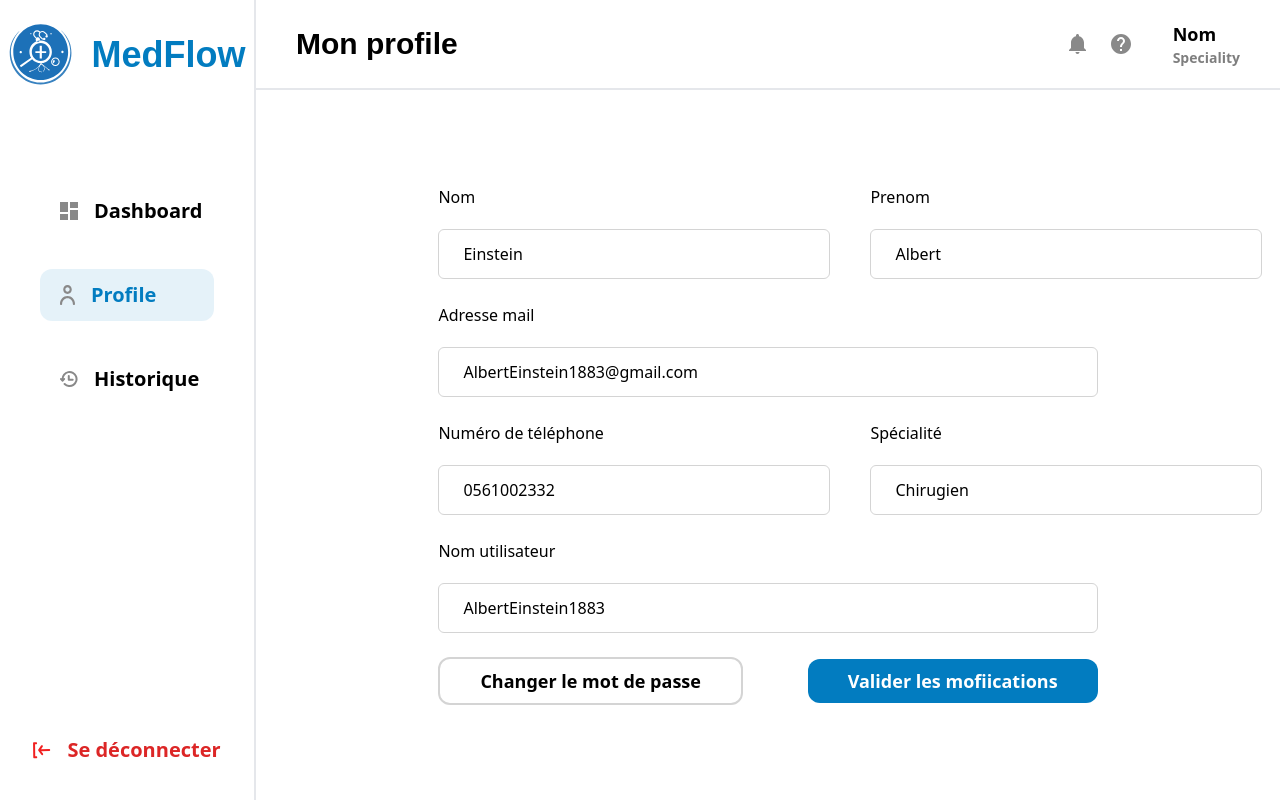
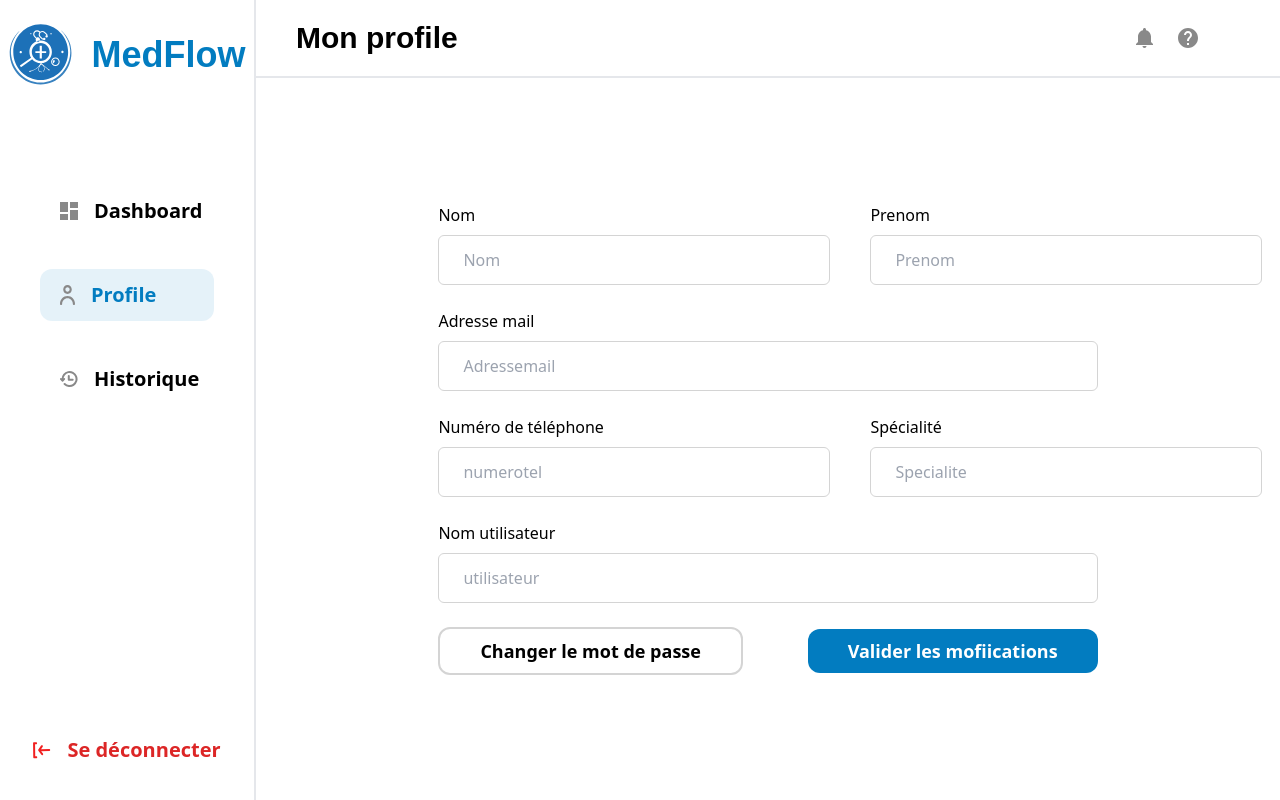
Before and after one commit to TCX-T2/Frontend, a React (Vite) app: page /profile in a window 1280 px wide. Built offline with nearby package versions, Linux system fonts and the light colour scheme; no server answers; sample sign-in values are in the browser's storage; a web font is replaced by a local one.

Commit message:
added informations of the user to the localstorage to be accessible easily

```diff
--- a/src/components/Calendar.jsx
+++ /dev/null
@@ -1,11 +0,0 @@
-import React from "react";
-
-const Calendar = () => {
-    return (
-        <div>
-        <h1>Calendar</h1>
-        </div>
-    );
-    }
-
-export default Calendar;
--- a/src/components/Historique.jsx
+++ b/src/components/Historique.jsx
@@ -1,13 +1,12 @@
 import React from "react";
-import NavbarUser from "../components/Home/NavbarUser";
-import axios from "../config/axiosConfig.js";
+import axiosInstance from "../config/axiosConfig.js";
 
 const Historique = () => {
   const token = localStorage.getItem("token");
   const [historique, setHistorique] = React.useState([]);
 
   const loadHistorique = () => {
-    axios
+    axiosInstance
       .get("/history/all", { headers: { "x-access-token": token } })
       .then((response) => {
         console.log("Historique:", response.data);
--- a/src/components/Home/NavbarUser.jsx
+++ b/src/components/Home/NavbarUser.jsx
@@ -1,16 +1,29 @@
-import React, { useState } from "react";
+import axiosInstance from "../../config/axiosConfig.js";
 
 const NavbarUser = () => {
   // get user name from local storage
-  const userName = localStorage.getItem("Nom");
-  const userSpeciality = localStorage.getItem("Speciality");
+  var Nom = localStorage.getItem("Nom");
+  var Specialite = localStorage.getItem("Specialite");
   const pageActive = window.location.pathname;
 
-  // check if the variables are empty
-  const [name, setName] = useState(userName ? userName : "Nom");
-  const [speciality, setSpeciality] = useState(
-    userSpeciality ? userSpeciality : "Speciality"
-  );
+  // check if the variables are empty ? if yes, retrerive them from the server and store them in the local storage
+  if (!Nom || !Specialite) {
+    axiosInstance
+      .get("/users/profile")
+      .then((res) => {
+        localStorage.setItem("Nom", res.data.Nom);
+        localStorage.setItem("PreNom", res.data.Prenom);
+        localStorage.setItem("Username", res.data.Username);
+        localStorage.setItem("mail", res.data.mail);
+        localStorage.setItem("PhoneNumber", res.data.PhoneNumber);
+        localStorage.setItem("Specialite", res.data.Specialite);
+        Nom = res.data.Nom;
+        Specialite = res.data.Specialite;
+      })
+      .catch((err) => {
+        console.log(err);
+      });
+  }
 
   const getPage = () => {
     switch (pageActive) {
@@ -40,8 +53,8 @@ const NavbarUser = () => {
           <img src="icons/help.svg" alt="help icon" />
         </div>
         <div className="flex flex-col">
-          <p className="text-lg font-semibold">{name}</p>
-          <p className="text-sm font-semibold opacity-50">{speciality}</p>
+          <p className="text-lg font-semibold">{Nom}</p>
+          <p className="text-sm font-semibold opacity-50">{Specialite}</p>
         </div>
       </div>
     </div>
--- a/src/components/Profile.jsx
+++ b/src/components/Profile.jsx
@@ -1,70 +1,86 @@
 import React from "react";
 import { motion } from "framer-motion";
+import {useFormik} from "formik";
+import axiosInstance from "../config/axiosConfig.js";
 
 const Profile = () => {
+
+
+
+  const formik = useFormik({
+    initialValues:{
+      Nom: "",
+      Prenom: "",
+      Adressemail: "",
+      numerotel: "",
+      Specialite: "",
+      utilisateur: ""
+    }
+  })
+
   return (
     <form className="flex flex-col gap-6 p-10 px-20 w-4/5 m-auto">
       <div className="flex gap-10 items-center justify-start">
-        <div className="flex flex-col gap-5">
+        <div className="flex flex-col gap-2">
           <label htmlFor="Nom">Nom</label>
           <input
             type="text"
             name="Nom"
             placeholder="Nom"
-            value={"Einstein"}
+            value={formik.values.Nom}
             className=" border-[1.5px] border-neutral-300 w-[24.5rem] rounded-md p-6 h-9 outline-none focus:outline-none focus:ring-2 focus:ring-secondary"
           />
         </div>
-        <div className="flex flex-col gap-5">
+        <div className="flex flex-col gap-2">
           <label htmlFor="Prenom">Prenom</label>
           <input
             type="text"
             name="Prenom"
             placeholder="Prenom"
-            value={"Albert"}
+            value={formik.values.Prenom}
             className=" border-[1.5px] border-neutral-300 w-[24.5rem] rounded-md p-6 h-9 outline-none focus:outline-none focus:ring-2 focus:ring-secondary"
           />
         </div>
       </div>
-      <div className="flex flex-col gap-5">
+      <div className="flex flex-col gap-2">
         <label htmlFor="Adressemail">Adresse mail</label>
         <input
           type="text"
           name="Adressemail"
           placeholder="Adressemail"
-          value={"AlbertEinstein1883@gmail.com"}
+          value={formik.values.Adressemail}
           className=" border-[1.5px] border-neutral-300 w-full rounded-md p-6 h-9 outline-none focus:outline-none focus:ring-2 focus:ring-secondary"
         />
       </div>
       <div className="flex gap-10 items-center justify-start">
-        <div className="flex flex-col gap-5">
+        <div className="flex flex-col gap-2">
           <label htmlFor="numerotel">Numéro de téléphone</label>
           <input
             type="text"
             name="numerotel"
             placeholder="numerotel"
-            value={"0561002332"}
+            value={formik.values.numerotel}
             className=" border-[1.5px] border-neutral-300 w-[24.5rem] rounded-md p-6 h-9 outline-none focus:outline-none focus:ring-2 focus:ring-secondary"
           />
         </div>
-        <div className="flex flex-col gap-5">
+        <div className="flex flex-col gap-2">
           <label htmlFor="Specialite">Spécialité</label>
           <input
             type="text"
             name="Specialite"
             placeholder="Specialite"
-            value={"Chirugien"}
+            value={formik.values.Specialite}
             className=" border-[1.5px] border-neutral-300 w-[24.5rem] rounded-md p-6 h-9 outline-none focus:outline-none focus:ring-2 focus:ring-secondary"
           />
         </div>
       </div>
-      <div className="flex flex-col gap-5">
+      <div className="flex flex-col gap-2">
         <label htmlFor="utilisateur">Nom utilisateur</label>
         <input
           type="text"
           name="utilisateur"
           placeholder="utilisateur"
-          value={"AlbertEinstein1883"}
+          value={formik.values.utilisateur}
           className=" border-[1.5px] border-neutral-300 w-full rounded-md p-6 h-9 outline-none focus:outline-none focus:ring-2 focus:ring-secondary"
         />
       </div>
@@ -82,6 +98,7 @@ const Profile = () => {
           whileTap={{ scale: 0.9 }}
           onClick={() => (window.location.href = "/signup")}
           className="bg-secondary px-10 py-2 text-white w-fit rounded-xl font-semibold text-lg"
+          type="submit"
         >
           Valider les mofiications
         </motion.button>
--- a/src/config/axiosConfig.js
+++ b/src/config/axiosConfig.js
@@ -1,8 +1,8 @@
 import axios from 'axios';
 
-const instance = axios.create({
+const axiosInstance = axios.create({
   baseURL: 'http://localhost:5001',
   // other config options if needed
 });
 
-export default instance;
+export default axiosInstance;
--- a/src/pages/Home.jsx
+++ b/src/pages/Home.jsx
@@ -1,7 +1,6 @@
 import React, { useEffect } from "react";
 import { useNavigate } from "react-router-dom";
 import Dashboard from "../components/Dashboard.jsx";
-import Calendar from "../components/Calendar.jsx";
 import Profile from "../components/Profile.jsx";
 import Historique from "../components/Historique.jsx";
 import AddPatient from "../components/AddPatient.jsx";
@@ -25,8 +24,6 @@ const Home = () => {
     switch (pageActive) {
       case "/dashboard":
         return <Dashboard />;
-      case "/calendar":
-        return <Calendar />;
       case "/profile":
         return <Profile />;
       case "/historique":
--- a/src/pages/Signin.jsx
+++ b/src/pages/Signin.jsx
@@ -20,7 +20,11 @@ const Signin = () => {
           console.log(response.data); // Handle successful response here
           localStorage.setItem("token", response.data.accessToken);
           localStorage.setItem("Nom", response.data.Nom);
-          localStorage.setItem("Speciality", response.data.Speciality);
+          localStorage.setItem("Prenom", response.data.Prenom);
+          localStorage.setItem("Username", response.data.Username);
+          localStorage.setItem("mail", response.data.mail);
+          localStorage.setItem("PhoneNumber", response.data.PhoneNumber);
+          localStorage.setItem("Specialite", response.data.Specialite);
           window.location.href = "/dashboard";
         })
         .catch((error) => {
--- a/src/pages/Signup.jsx
+++ b/src/pages/Signup.jsx
@@ -13,7 +13,7 @@ const Signup = () => {
     mail: Yup.string().email("Invalid email").required("Email is required"),
     PhoneNumber: Yup.string().required("Phone number is required"),
     Username: Yup.string().required("Address is required"),
-    Speciality: Yup.string().required("Field of study is required"),
+    Specialite: Yup.string().required("Field of study is required"),
     password: Yup.string().required("Password is required"),
   });
 
@@ -23,7 +23,7 @@ const Signup = () => {
       email: "",
       PhoneNumber: "",
       Username: "",
-      Speciality: "",
+      Specialite: "",
       password: "",
     },
     validationSchema: validationSchema,
@@ -34,7 +34,11 @@ const Signup = () => {
           console.log(response.data); // Handle successful response here
           localStorage.setItem("token", response.data.accessToken);
           localStorage.setItem("Nom", response.data.Nom);
-          localStorage.setItem("Speciality", response.data.Speciality);
+          localStorage.setItem("Prenom", response.data.Prenom);
+          localStorage.setItem("Username", response.data.Username);
+          localStorage.setItem("mail", response.data.mail);
+          localStorage.setItem("PhoneNumber", response.data.PhoneNumber);
+          localStorage.setItem("Specialite", response.data.Specialite);
           navigate("/dashboard", { replace: true });
         })
         .catch((error) => {
@@ -123,11 +127,11 @@ const Signup = () => {
                 <input
                   type="text"
                   className="mt-2 border border-gray-400 rounded-md p-5 h-9 w-100 "
-                  name="Speciality"
-                  id="Speciality"
+                  name="Specialite"
+                  id="Specialite"
                   onChange={formik.handleChange}
                   onBlur={formik.handleBlur}
-                  value={formik.values.Speciality}
+                  value={formik.values.Specialite}
                 />
               </div>
             </div>
--- a/src/routes/Routes.jsx
+++ b/src/routes/Routes.jsx
@@ -3,7 +3,6 @@ import { Routes, Route } from "react-router-dom";
 import Signin from "../pages/Signin.jsx";
 import Signup from "../pages/Signup.jsx";
 import Home from "../pages/Home.jsx";
-
 import HeroPage from "../pages/HeroPage.jsx";
 import Patient from "../pages/Patient.jsx";
 
@@ -15,7 +14,6 @@ const Routers = () => {
       <Route path="/signup" element={<Signup />}></Route>
       <Route path="/dashboard" element={<Home />}></Route>
       <Route path="/historique" element={<Home />}></Route>
-      <Route path="/calendar" element={<Home />}></Route>
       <Route path="/addpatient" element={<Home />}></Route>
       <Route path="/profile" element={<Home />}></Route>
       <Route path="/patient" element={<Patient />}></Route>
```
Also changed, not shown: src/components/Dashboard.jsx (+3 -4 lines).
